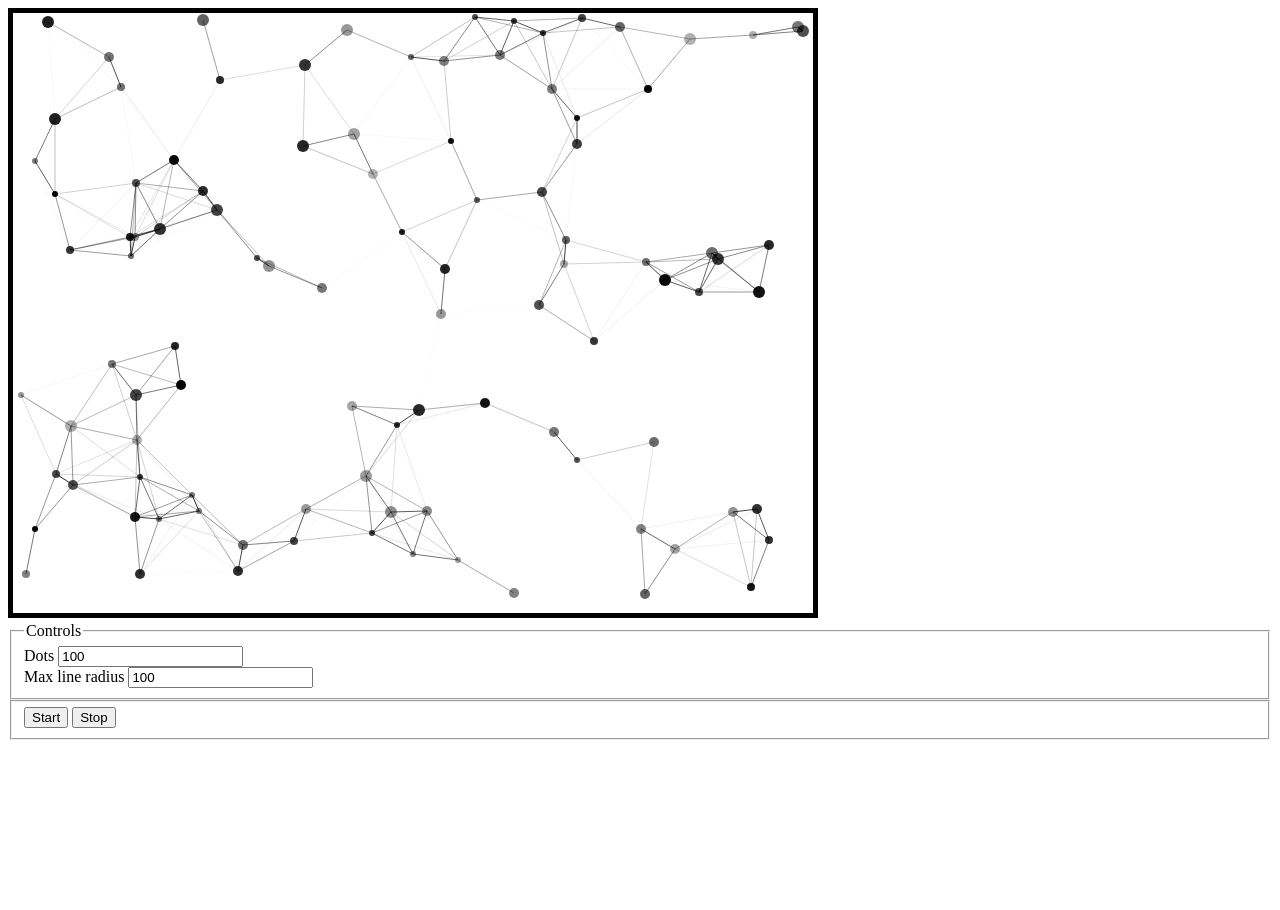
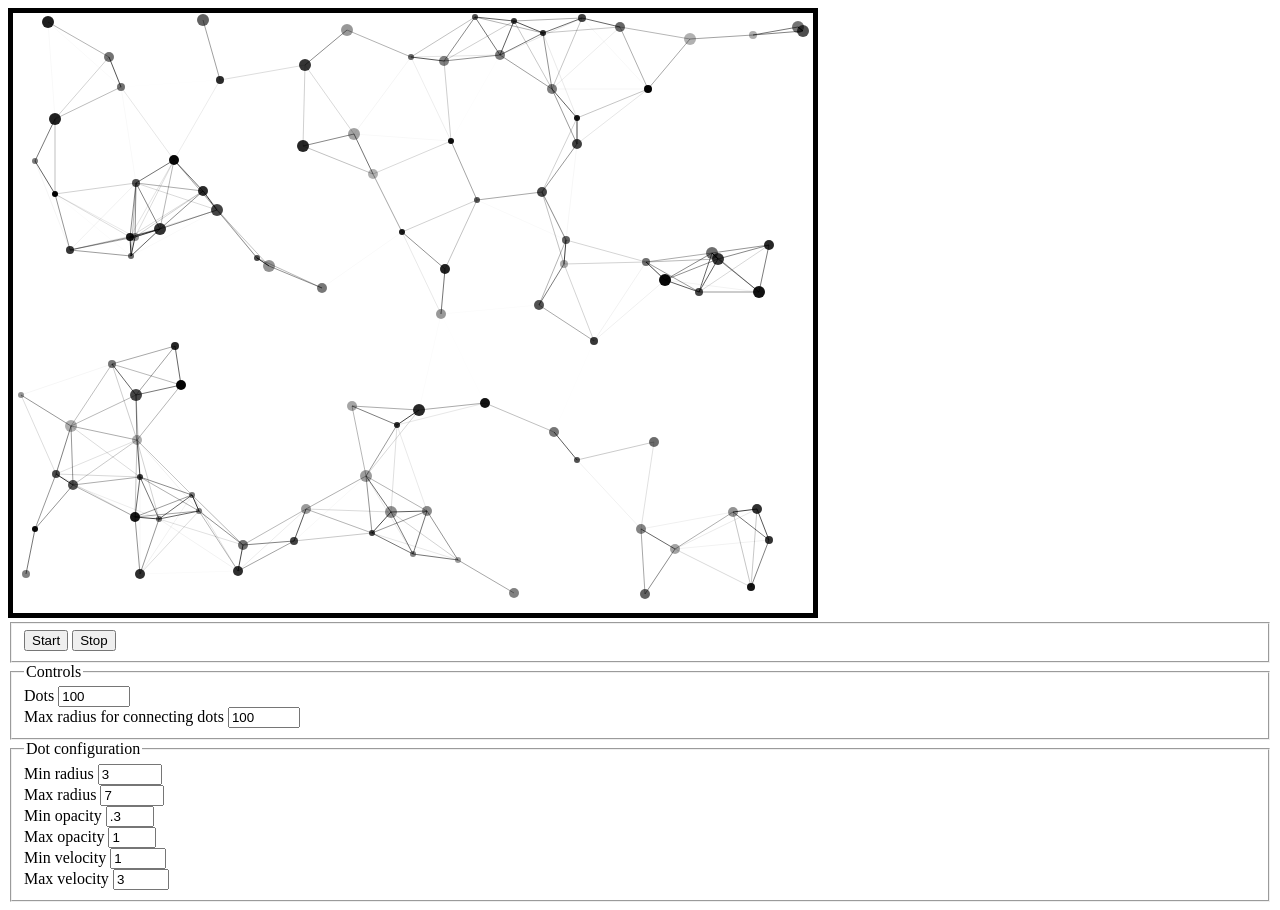
Before and after one commit to OndrejTuma/dots-animation, a website built with webpack: page index.html in a window 1280 px wide. Before the commit the page ends 800 px from the top, so only its background shows below. Built offline with nearby package versions, Linux system fonts and the light colour scheme.

Commit message:
feat: extend controls

```diff
--- a/index.html
+++ b/index.html
@@ -11,37 +11,107 @@
       height="600"
       style="border: 5px solid"
     ></canvas>
-    <form>
+    <form id="form" method="post">
+      <fieldset>
+        <button type="button" id="start">Start</button>
+        <button type="button" id="stop">Stop</button>
+      </fieldset>
       <fieldset>
         <legend>Controls</legend>
         <div>
           <label for="dots">Dots</label>
-          <input id="dots" name="dots" value="100" />
+          <input
+            id="dots"
+            name="dots"
+            value="100"
+            type="number"
+            min="1"
+            max="1000"
+          />
         </div>
         <div>
-          <label for="maxRadius">Max line radius</label>
-          <input id="maxRadius" name="maxRadius" value="100" />
+          <div>
+            <label for="neighborsRadius">Max radius for connecting dots</label>
+            <input
+              id="neighborsRadius"
+              name="neighborsRadius"
+              value="100"
+              type="number"
+              min="0"
+              max="1000"
+            />
+          </div>
         </div>
       </fieldset>
       <fieldset>
-        <button type="button" id="start">Start</button>
-        <button type="button" id="stop">Stop</button>
+        <legend>Dot configuration</legend>
+        <div>
+          <label for="minRadius">Min radius</label>
+          <input
+            id="minRadius"
+            name="minRadius"
+            value="3"
+            type="number"
+            min="1"
+            max="100"
+          />
+        </div>
+        <div>
+          <label for="maxRadius">Max radius</label>
+          <input
+            id="maxRadius"
+            name="maxRadius"
+            value="7"
+            type="number"
+            min="1"
+            max="100"
+          />
+        </div>
+        <div>
+          <label for="minOpacity">Min opacity</label>
+          <input
+            id="minOpacity"
+            name="minOpacity"
+            value=".3"
+            type="number"
+            min="0"
+            max="1"
+          />
+        </div>
+        <div>
+          <label for="maxOpacity">Max opacity</label>
+          <input
+            id="maxOpacity"
+            name="maxOpacity"
+            value="1"
+            type="number"
+            min="0"
+            max="1"
+          />
+        </div>
+        <div>
+          <label for="minVelocity">Min velocity</label>
+          <input
+            id="minVelocity"
+            name="minVelocity"
+            value="1"
+            type="number"
+            min="1"
+            max="10"
+          />
+        </div>
+        <div>
+          <label for="maxVelocity">Max velocity</label>
+          <input
+            id="maxVelocity"
+            name="maxVelocity"
+            value="3"
+            type="number"
+            min="1"
+            max="10"
+          />
+        </div>
       </fieldset>
     </form>
   </body>
-
-  <!-- <script>
-        if ("serviceWorker" in navigator) {
-            window.addEventListener("load", () => {
-                navigator.serviceWorker
-                    .register("service-worker.js")
-                    .then((registration) => {
-                        console.log("Service Worker registered: ", registration);
-                    })
-                    .catch((registrationError) => {
-                        console.error("Service Worker registration failed: ", registrationError);
-                    });
-            });
-        }
-    </script> -->
 </html>
--- a/src/dots/helpers/generateDots.ts
+++ b/src/dots/helpers/generateDots.ts
@@ -1,8 +1,13 @@
 import { generateRandomDot } from '.'
 import { Dot } from '../Dot'
+import type { DotConfigType } from './generateRandomDot'
 
-export function generateDots(dots: number, canvas: HTMLCanvasElement): Dot[] {
+export function generateDots(
+  dots: number,
+  canvas: HTMLCanvasElement,
+  dotConfig?: DotConfigType
+): Dot[] {
   return Array.from({ length: dots }).map(() =>
-    generateRandomDot(canvas.width, canvas.height)
+    generateRandomDot(canvas.width, canvas.height, dotConfig)
   )
 }
--- a/src/dots/helpers/generateRandomDot.ts
+++ b/src/dots/helpers/generateRandomDot.ts
@@ -1,11 +1,33 @@
 import { Dot } from '../Dot'
 import { getRandomInt, getRandomArbitrary } from '.'
 
-export function generateRandomDot(canvasWidth: number, canvasHeight: number) {
-  const radius = getRandomInt(3, 7)
-  const opacity = getRandomArbitrary(0.3, 1)
+export type DotConfigType = {
+  minRadius: number
+  maxRadius: number
+  minOpacity: number
+  maxOpacity: number
+  minVelocity: number
+  maxVelocity: number
+}
+
+export function generateRandomDot(
+  canvasWidth: number,
+  canvasHeight: number,
+  dotConfig?: DotConfigType
+) {
+  const {
+    minRadius = 3,
+    maxRadius = 7,
+    minOpacity = 0.3,
+    maxOpacity = 1,
+    minVelocity = 1,
+    maxVelocity = 3,
+  } = dotConfig
+
+  const radius = getRandomInt(minRadius, maxRadius)
+  const opacity = getRandomArbitrary(minOpacity, maxOpacity)
   const direction = getRandomArbitrary(0, 2 * Math.PI)
-  const velocity = getRandomInt(1, 3)
+  const velocity = getRandomInt(minVelocity, maxVelocity)
   const x = getRandomInt(radius, canvasWidth - radius)
   const y = getRandomInt(radius, canvasHeight - radius)
 
--- a/src/dots/index.ts
+++ b/src/dots/index.ts
@@ -1,2 +1,3 @@
 export { Board } from './Board'
+export { Connector } from './Connector'
 export { Dot } from './Dot'
--- a/src/index.ts
+++ b/src/index.ts
@@ -1,5 +1,4 @@
-import { Board } from './dots'
-import { Connector } from './dots/Connector'
+import { Board, Connector } from './dots'
 import { generateDots } from './dots/helpers'
 
 const canvas = document.getElementById('canvas') as HTMLCanvasElement
@@ -20,15 +19,29 @@ const board = new Board(canvas)
 manifestBoard()
 
 function manifestBoard() {
-  const dotsCount =
-    parseInt((document.getElementById('dots') as HTMLInputElement).value) ?? 0
-  const maxRadius =
-    parseInt(
-      (document.getElementById('maxRadius') as HTMLInputElement).value
-    ) ?? 0
+  const formdata = new FormData(
+    document.getElementById('form') as HTMLFormElement
+  )
 
-  const dots = generateDots(dotsCount, canvas)
-  const connector = new Connector(dots, maxRadius)
+  const dotsCount = parseInt(formdata.get('dots') as string) ?? 100
+  const neighborsRadius =
+    parseInt(formdata.get('neighborsRadius') as string) ?? 100
+  const minRadius = parseInt(formdata.get('minRadius') as string) ?? 3
+  const maxRadius = parseInt(formdata.get('maxRadius') as string) ?? 7
+  const minOpacity = parseFloat(formdata.get('minOpacity') as string) ?? 0.3
+  const maxOpacity = parseFloat(formdata.get('maxOpacity') as string) ?? 1
+  const minVelocity = parseInt(formdata.get('minVelocity') as string) ?? 1
+  const maxVelocity = parseInt(formdata.get('maxVelocity') as string) ?? 3
+
+  const dots = generateDots(dotsCount, canvas, {
+    minRadius,
+    maxRadius,
+    minOpacity,
+    maxOpacity,
+    minVelocity,
+    maxVelocity,
+  })
+  const connector = new Connector(dots, neighborsRadius)
 
   board.populate(dots, connector)
 }
```
